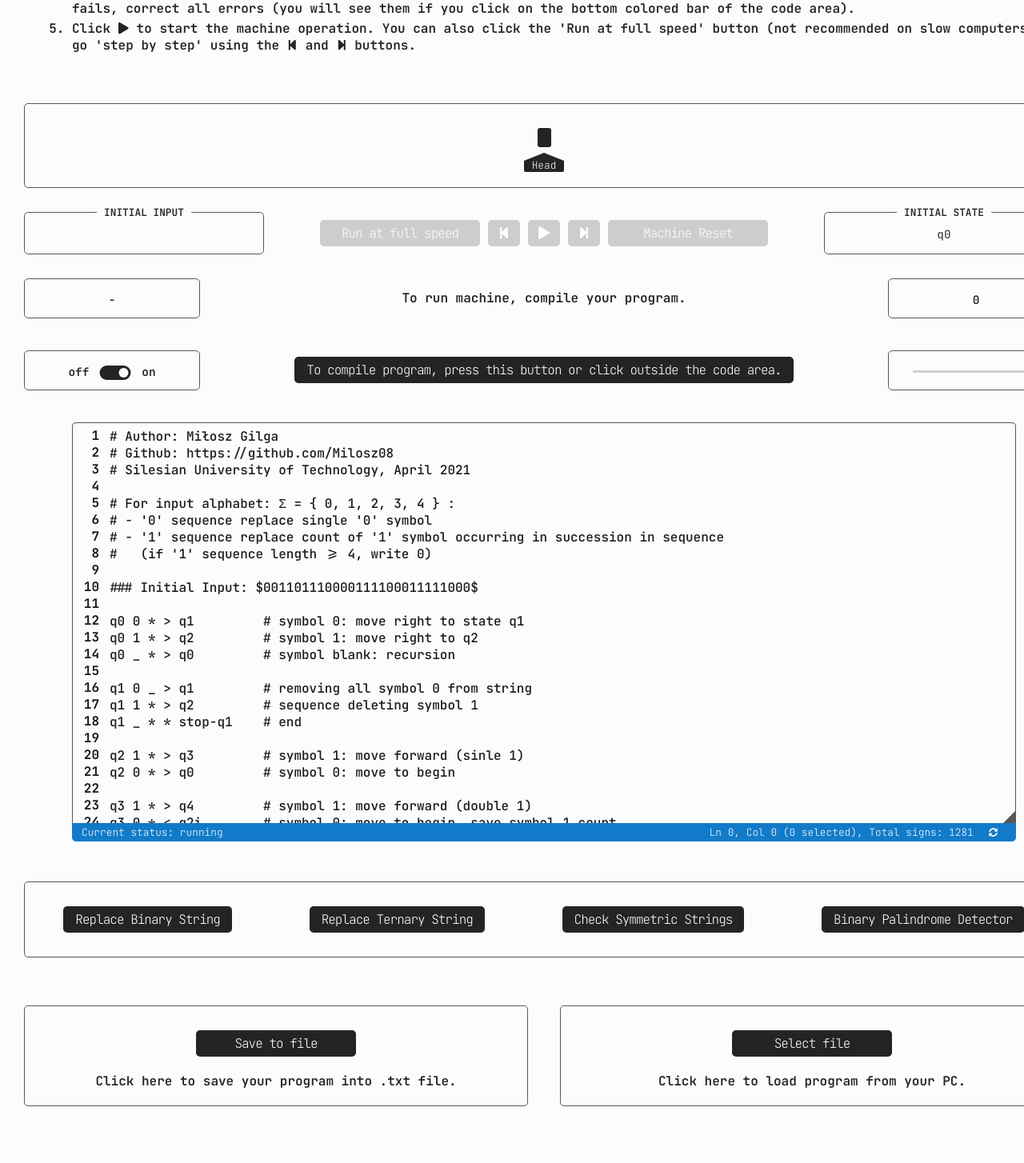
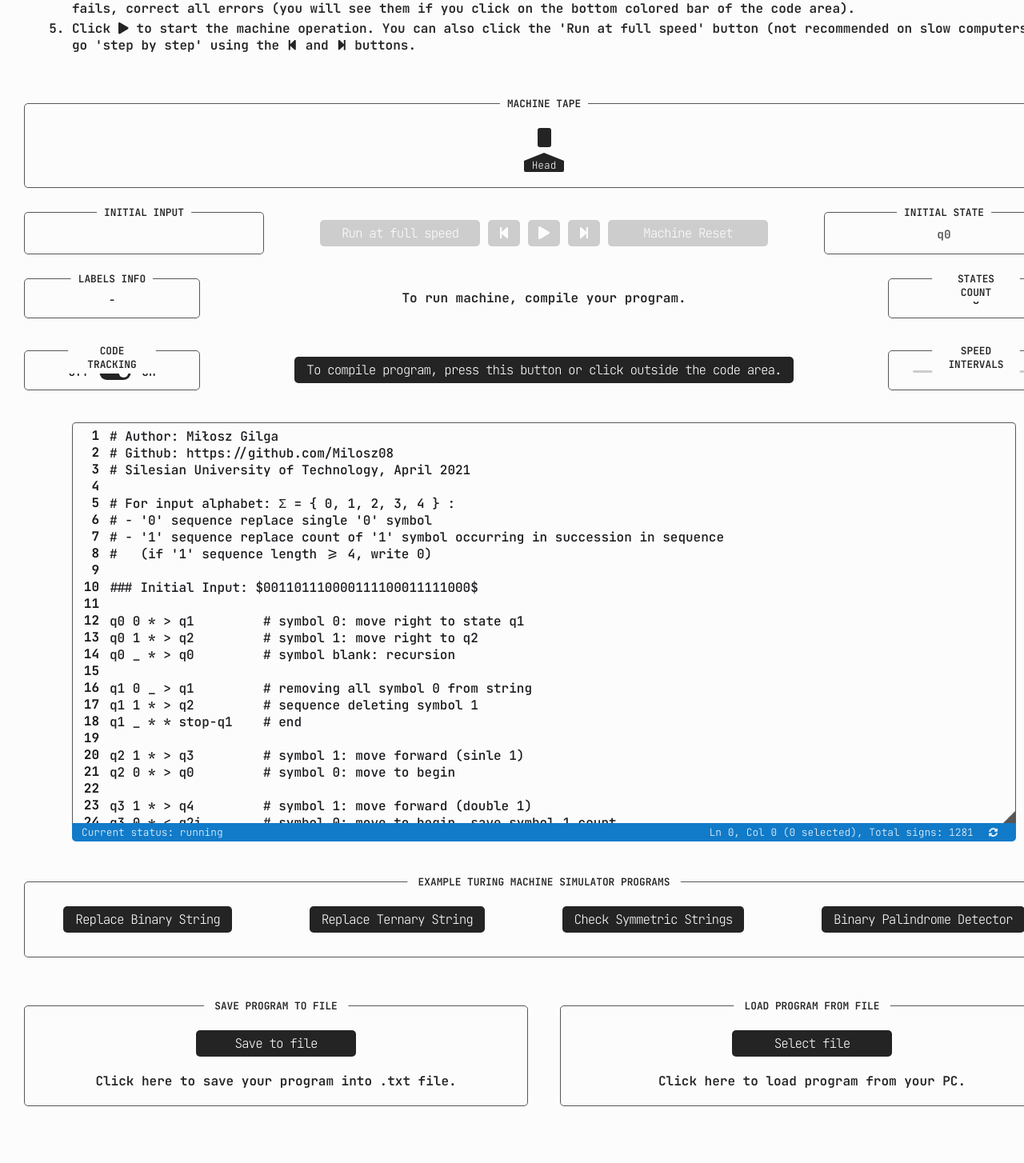
Before and after one commit to milosz08/turing-machine-simulator, a React (Create React App) app: page / in a window 1280 px wide. Shown: the part 324-1778 px from the top of the page at 80% size. Built offline with nearby package versions, Linux system fonts and the light colour scheme.

Commit message:
fixed: add position relative to parent of ::after elements

```diff
--- a/src/components/layouts/FilesSupport/FilesSupport.styles.js
+++ b/src/components/layouts/FilesSupport/FilesSupport.styles.js
@@ -30,6 +30,7 @@ export const FileSupportWrapper = styled.div`
     display: flex;
     flex-direction: column;
     align-items: center;
+    position: relative;
     input[type = 'file'] {
         opacity: 0;
         width: 0.1px;
--- a/src/components/layouts/LoadExamples/LoadExamples.styles.js
+++ b/src/components/layouts/LoadExamples/LoadExamples.styles.js
@@ -25,6 +25,7 @@ export const ExamplesContainer = styled.div`
     width: 1300px;
     margin: 50px 0 30px 0;
     padding: 30px 0;
+    position: relative;
     ::after {
         position: absolute;
         content: 'example turing machine simulator programs';
--- a/src/components/layouts/Tape/Tape.styles.js
+++ b/src/components/layouts/Tape/Tape.styles.js
@@ -24,6 +24,7 @@ export const TapeContainer = styled.div`
     border-radius: 5px;
     padding: 30px 0 50px 0;
     width: 1300px;
+    position: relative;
     ::after {
         position: absolute;
         content: 'machine tape';
--- a/src/components/layouts/TapeInfos/TapeInfos.styles.js
+++ b/src/components/layouts/TapeInfos/TapeInfos.styles.js
@@ -32,6 +32,7 @@ export const StateInfosWrapper = styled.div`
     padding: 16px 0 12px;
     text-align: center;
     font-weight: ${({ theme }) => theme.INPUT_FONT_WEIGHT};
+    position: relative;
     ::after {
         position: absolute;
         content: '${props => props.pseudoContent}';
```
